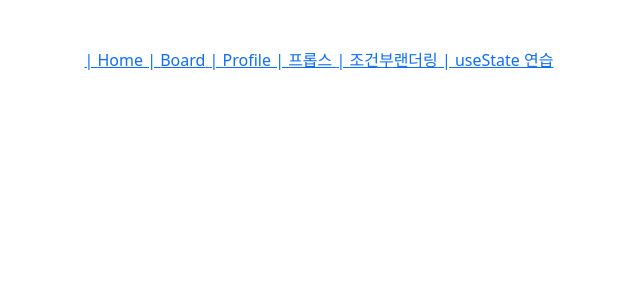
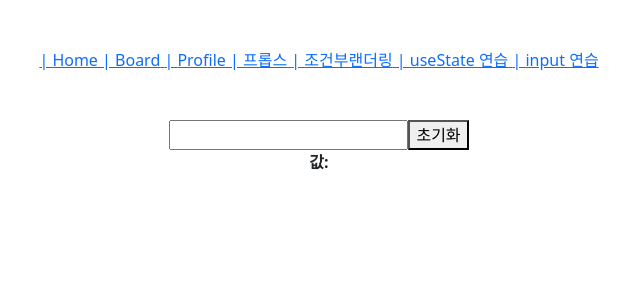
Before and after one commit to Kimyoon-jeong/react-vite-kyj-example, a React (Vite) app: page /input in a window 1280 px wide. Shown: the top 300 px of the page, without its empty margins (321-961 px from the left). Built offline with nearby package versions, Linux system fonts and the light colour scheme.

Commit message:
input완성

```diff
--- /dev/null
+++ b/src/components/Input.jsx
@@ -0,0 +1,22 @@
+import React, { useState } from 'react';
+
+const Input = () => {
+    //let text = '';
+    const [text, setText] = useState('');
+
+    const onChange = (event) => {
+        setText(event.target.value);
+    };
+    // prettier-ignore
+    return (
+        <div>
+            <input onChange={onChange} value={text} />
+            <button >초기화</button>
+            <div>
+                <b>값:{text} </b>
+            </div>
+        </div>
+    );
+};
+
+export default Input;
--- /dev/null
+++ b/src/pages/InputPage.jsx
@@ -0,0 +1,13 @@
+import React from 'react';
+import Input from './../components/input';
+
+const InputPage = () => {
+    // prettier-ignore
+    return (
+    <div className="text-center mt-5">
+      <Input />
+    </div>
+  )
+};
+
+export default InputPage;
--- a/src/route/Routes.jsx
+++ b/src/route/Routes.jsx
@@ -5,6 +5,8 @@
 import PropsPage from '../pages/PropsPage';
 import ThreePage from './../pages/ThreePage';
 import CounterPage from '../pages/CounterPage';
+import InputPage from './../pages/InputPage';
+
 //react routes, route 사용시 배열로 관리하기
 const routes = [
     {
@@ -40,6 +42,11 @@
         element: <CounterPage />,
         title: 'useState 연습',
     },
+    {
+        path: '/input',
+        element: <InputPage />,
+        title: 'input 연습',
+    },
 ];
 
 export default routes;
```
